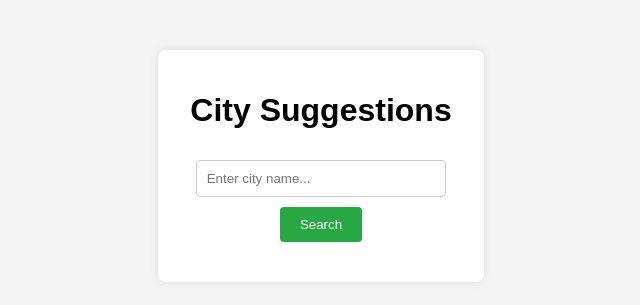
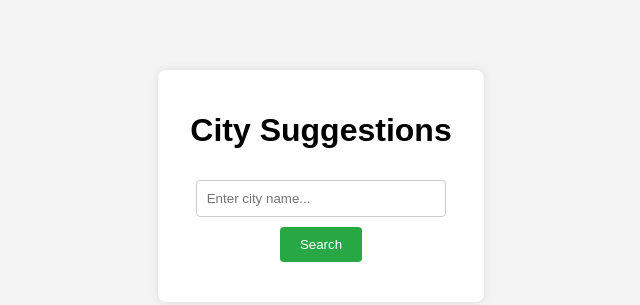
Before and after one commit to liamkande/citySuggestionsAPI-, a website: page public/index.html in a window 1280 px wide. Shown: the part 234-539 px from the top of the page, without its empty margins (319-959 px from the left). Drawn offline with Linux system fonts and the light colour scheme.

Commit message:
Updated css

```diff
--- a/public/style.css
+++ b/public/style.css
@@ -1,12 +1,12 @@
 body {
     font-family: Arial, sans-serif;
     background-color: #f4f4f4;
-    margin: 0;
-    padding: 0;
     display: flex;
     justify-content: center;
     align-items: center;
     height: 100vh;
+    margin: auto 10px;
+    padding: 20px;
 }
 
 .container {
@@ -15,6 +15,7 @@ body {
     padding: 20px;
     border-radius: 8px;
     box-shadow: 0 0 10px rgba(0, 0, 0, 0.1);
+    margin: auto;
 }
 
 #searchInput {
```
